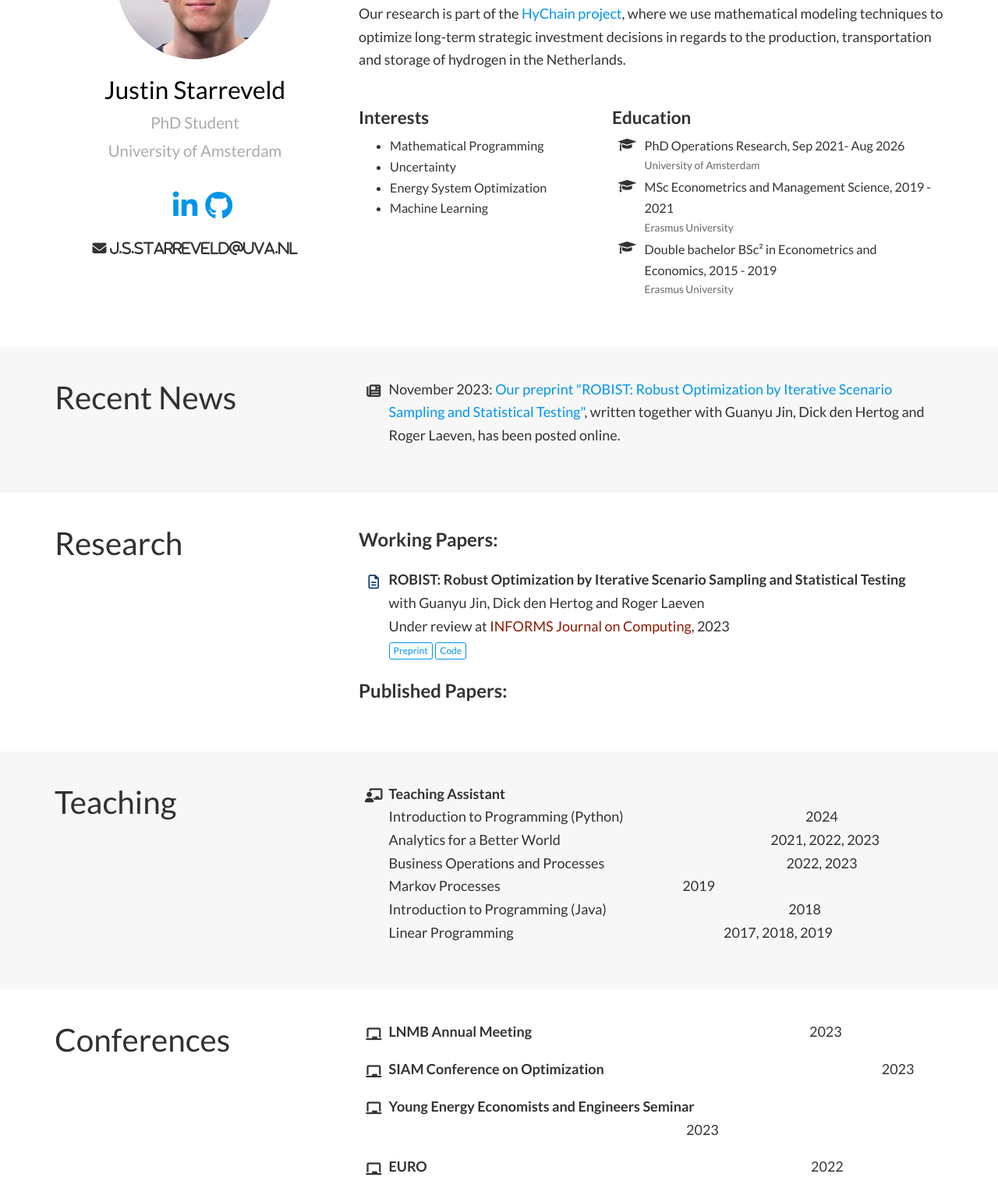
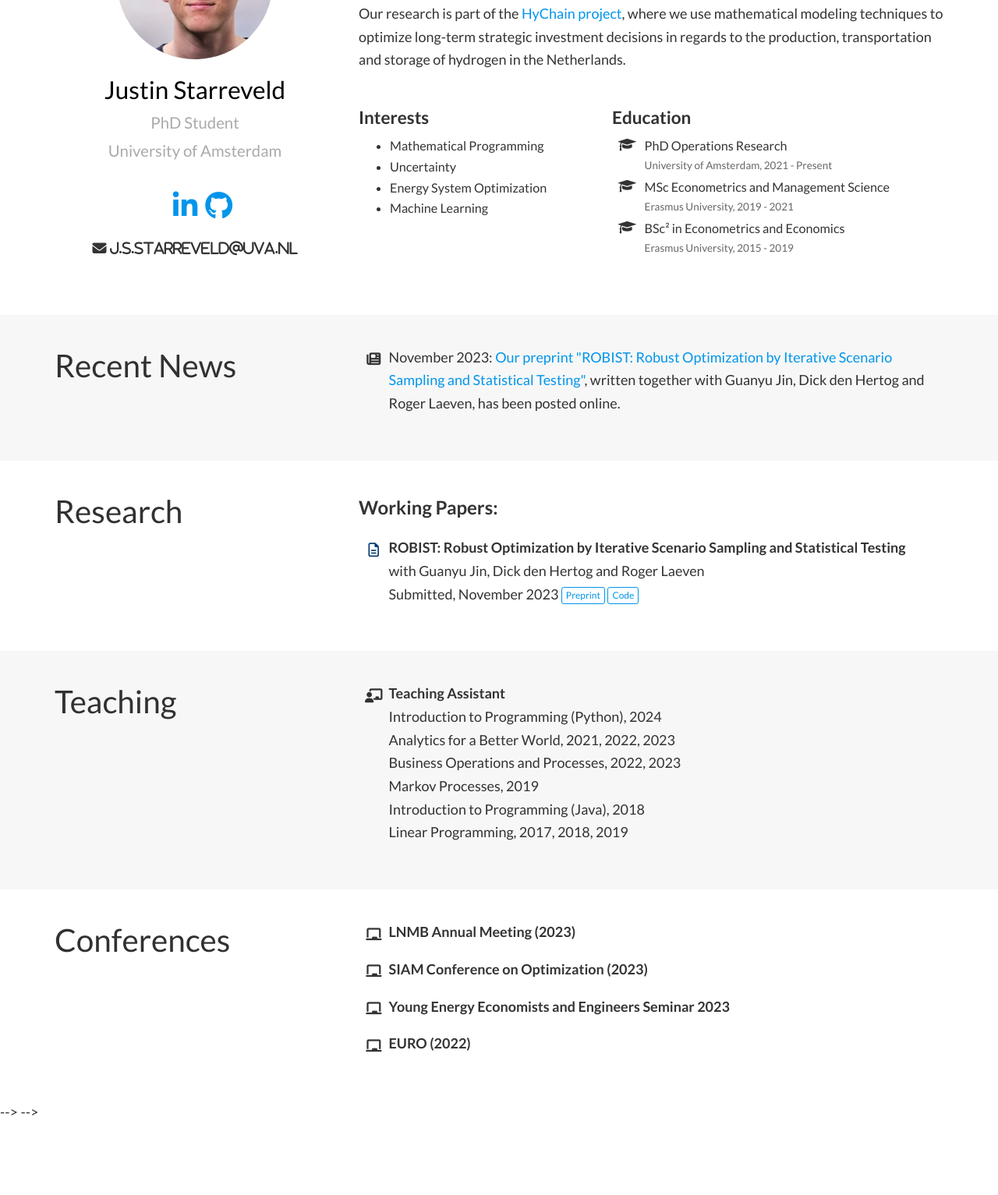
Before and after one commit to JustinStarreveld/JustinStarreveld.github.io, a plain HTML site: page index.html in a window 1280 px wide. Shown: the part 275-1808 px from the top of the page at 78% size. After the commit the page ends 1717 px from the top, so only its background shows below. Drawn offline with nearby package versions, Linux system fonts and the light colour scheme; some packages are replaced by stand-ins of ours; some icons are missing.

Commit message:
Update index.html

```diff
--- a/index.html
+++ b/index.html
@@ -251,24 +251,24 @@
           <li>
             <i class="fa-li fa fa-graduation-cap"></i>
             <div class="description">
-              <p class="course">PhD Operations Research, Sep 2021- Aug 2026</p>
-              <p class="institution">University of Amsterdam</p>
+              <p class="course">PhD Operations Research</p>
+              <p class="institution">University of Amsterdam, 2021 - Present</p>
             </div>
           </li>
 
           <li>
             <i class="fa-li fa fa-graduation-cap"></i>
             <div class="description">
-              <p class="course">MSc Econometrics and Management Science, 2019 - 2021</p>
-              <p class="institution">Erasmus University</p>
+              <p class="course">MSc Econometrics and Management Science</p>
+              <p class="institution">Erasmus University, 2019 - 2021</p>
             </div>
           </li>
 
           <li>
             <i class="fa-li fa fa-graduation-cap"></i>
             <div class="description">
-              <p class="course">Double bachelor BSc² in Econometrics and Economics, 2015 - 2019</p>
-              <p class="institution">Erasmus University</p>
+              <p class="course">BSc² in Econometrics and Economics</p>
+              <p class="institution">Erasmus University, 2015 - 2019</p>
             </div>
           </li>
 
@@ -345,7 +345,8 @@
   <p>
   <span class="author"> with Guanyu Jin, Dick den Hertog and Roger Laeven</span> <br>
 
-      Under review at <span class="journal">INFORMS Journal on Computing</span>, 2023<br>
+      <!-- Under review at <span class="journal">INFORMS Journal on Computing</span>, 2023<br> -->
+	  Submitted, November 2023
 
       <a class="btn btn-primary btn-outline btn-xs" href="https://optimization-online.org/?p=24671">
 	Preprint
@@ -359,22 +360,9 @@
 
 
 <!-- --------------START OF PUBLICATIONS SUBSECTION-------------------     -->
-<!--<p><br></p>-->
 
-      <p><b><font size="5">Published Papers:</font></b>
-<link rel="stylesheet" href="https://cdnjs.cloudflare.com/ajax/libs/font-awesome/4.7.0/css/font-awesome.min.css"></p>
-
-
-
-
-<!-- --------------START OF Working Papers SUBSECTION-------------------     -->
-
-<!--<p><br></p>-->
-
-<!--      <p><b><font size="5">Working Papers:</font></b>-->
-<!--<link rel="stylesheet" href="https://cdnjs.cloudflare.com/ajax/libs/font-awesome/4.7.0/css/font-awesome.min.css"></p>-->
-
-
+      <!-- <p><b><font size="5">Published Papers:</font></b> -->
+<!-- <link rel="stylesheet" href="https://cdnjs.cloudflare.com/ajax/libs/font-awesome/4.7.0/css/font-awesome.min.css"></p> -->
 
 
         </div>
@@ -408,12 +396,12 @@
 
     <span itemprop="name"> <strong> Teaching Assistant </strong>  </span>
   <p>
-  Introduction to Programming (Python)        &emsp;&emsp;&emsp;&emsp; &nbsp;&nbsp;&emsp;&emsp;&emsp;&emsp;&emsp;&emsp;&emsp;&emsp;   2024 <br>
-  Analytics for a Better World &emsp; &emsp;&emsp;&emsp;&emsp;&emsp;&nbsp;&nbsp;&emsp;&emsp;&emsp;&emsp;&emsp;&emsp;&emsp;&emsp;  2021, 2022, 2023 <br>
-  Business Operations and Processes  &emsp;&emsp;&emsp;&emsp; &nbsp;&nbsp;&emsp;&emsp;&emsp;&emsp;&emsp;&emsp;&emsp;&emsp;        2022, 2023 <br>
-  Markov Processes        &emsp;&emsp;&emsp;&emsp; &nbsp;&nbsp;&emsp;&emsp;&emsp;&emsp;&emsp;&emsp;&emsp;&emsp;     2019 <br>
-  Introduction to Programming (Java)        &emsp;&emsp;&emsp;&emsp; &nbsp;&nbsp;&emsp;&emsp;&emsp;&emsp;&emsp;&emsp;&emsp;&emsp;     2018 <br>
-  Linear Programming			&emsp; &emsp;&emsp;&emsp;&emsp;&emsp;&nbsp;&nbsp;&emsp;&emsp;&emsp;&emsp;&emsp;&emsp;&emsp;&emsp;  2017, 2018, 2019 <br>
+  Introduction to Programming (Python), 2024 <br>
+  Analytics for a Better World, 2021, 2022, 2023 <br>
+  Business Operations and Processes, 2022, 2023 <br>
+  Markov Processes, 2019 <br>
+  Introduction to Programming (Java), 2018 <br>
+  Linear Programming, 2017, 2018, 2019 <br>
 
 
 
@@ -452,7 +440,7 @@
       <li itemscope itemtype="http://schema.org/CreativeWork">
   <i class="fa-li fas fa-chalkboard" aria-hidden="true"></i>
 
-    <span itemprop="name"> <strong> LNMB Annual Meeting </strong> &nbsp;&emsp;&emsp;&emsp;&emsp;&emsp;&emsp;&emsp;&emsp; &emsp;&emsp;&emsp;&emsp;&emsp;&emsp;&emsp;&emsp;&emsp;&emsp;&emsp; 2023   </span>
+    <span itemprop="name"> <strong> LNMB Annual Meeting (2023) </strong>  </span>
 
 </ul>
 
@@ -463,7 +451,7 @@
       <li itemscope itemtype="http://schema.org/CreativeWork">
   <i class="fa-li fas fa-chalkboard" aria-hidden="true"></i>
 
-    <span itemprop="name"> <strong> SIAM Conference on Optimization </strong> &nbsp;&emsp;&emsp;&emsp;&emsp;&emsp;&emsp;&emsp;&emsp; &emsp;&emsp;&emsp;&emsp;&emsp;&emsp;&emsp;&emsp;&emsp;&emsp;&emsp; 2023   </span>
+    <span itemprop="name"> <strong> SIAM Conference on Optimization (2023) </strong>  </span>
 
 </ul>
 
@@ -474,7 +462,7 @@
       <li itemscope itemtype="http://schema.org/CreativeWork">
   <i class="fa-li fas fa-chalkboard" aria-hidden="true"></i>
 
-    <span itemprop="name"> <strong> Young Energy Economists and Engineers Seminar </strong> &nbsp;&nbsp;&nbsp;&nbsp;&emsp;&emsp;&emsp;&emsp;&emsp; &emsp;&emsp;&emsp;&emsp;&emsp;&emsp;&emsp;&emsp;&emsp;&emsp;&emsp;&emsp;&emsp;&emsp;&emsp;&emsp;&emsp;&emsp;&emsp;&emsp;&emsp; 2023   </span>
+    <span itemprop="name"> <strong> Young Energy Economists and Engineers Seminar 2023 </strong>  </span>
 
 </ul>
 
@@ -485,7 +473,7 @@
       <li itemscope itemtype="http://schema.org/CreativeWork">
   <i class="fa-li fas fa-chalkboard" aria-hidden="true"></i>
 
-    <span itemprop="name"> <strong> EURO </strong> &nbsp;&nbsp;&nbsp;&nbsp;&emsp;&emsp;&emsp;&emsp;&emsp; &emsp;&emsp;&emsp;&emsp;&emsp;&emsp;&emsp;&emsp;&emsp;&emsp;&emsp;&emsp;&emsp;&emsp;&emsp;&emsp;&emsp;&emsp;&emsp;&emsp;&emsp; 2022   </span>
+    <span itemprop="name"> <strong> EURO (2022) </strong>  </span>
 
 </ul>
 
```
